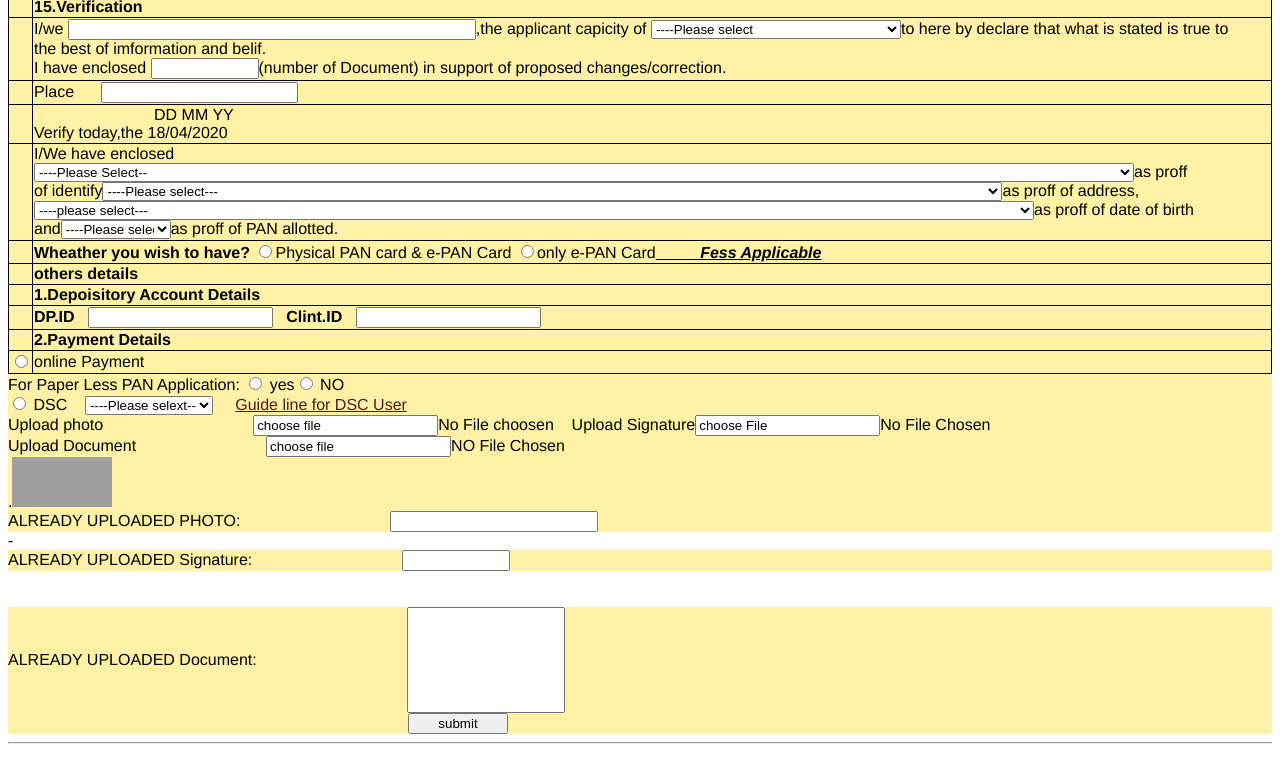
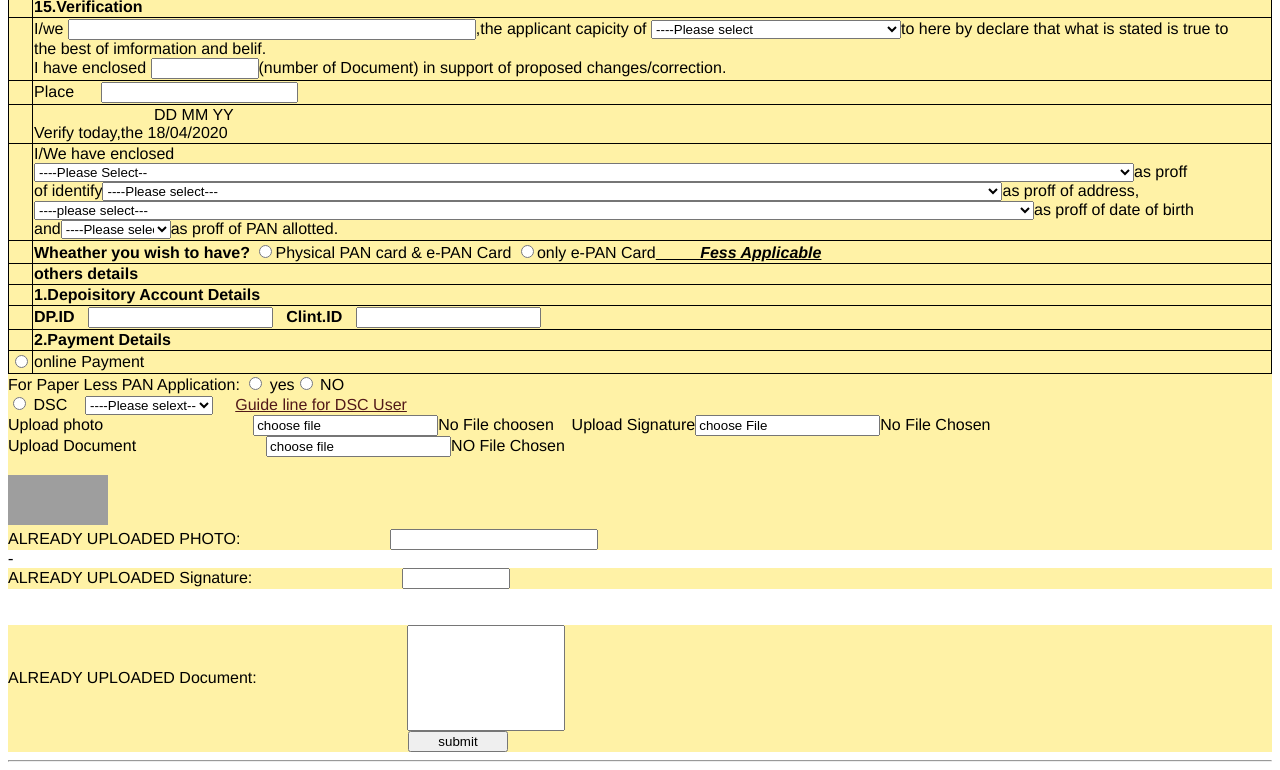
Before and after one commit to vrushabhgh/pan-card-task, a plain HTML site: page index.html in a window 1280 px wide. Shown: the part 1298-2068 px from the top of the page. Drawn offline with Linux system fonts and the light colour scheme; grey boxes are pictures that could not be loaded.

Commit message:
Update index.html

```diff
--- a/index.html
+++ b/index.html
@@ -421,8 +421,8 @@ table,td{
             </diV>
 
               <div><v>Upload photo</v><input type="text" value="choose file" style="margin-left: 150px;">No File choosen&nbsp&nbsp&nbsp&nbsp<span>Upload Signature<input type="text" value="choose File">No File Chosen</span></div>
-              <div><v>Upload Document</v><input type="text" value="choose file" style="margin-left: 130px;">NO File Chosen</div>
-              <div>.<input type="image" src="https://img1.digitallocker.gov.in/assets/img/digiLocker-Small.png"width="100px"height="50px"></div>
+              <div><v>Upload Document</v><input type="text" value="choose file" style="margin-left: 130px;">NO File Chosen</div><br>
+              <input type="image" src="https://img1.digitallocker.gov.in/assets/img/digiLocker-Small.png"width="100px"height="50px">
 
  </div>     <div>ALREADY UPLOADED PHOTO:<input type="text" style="margin-left: 150px;width: 200px;"></div>
 </form>-       <div>ALREADY UPLOADED Signature:<input type="text" style="margin-left: 150px;width: 100px;"></div>
```
